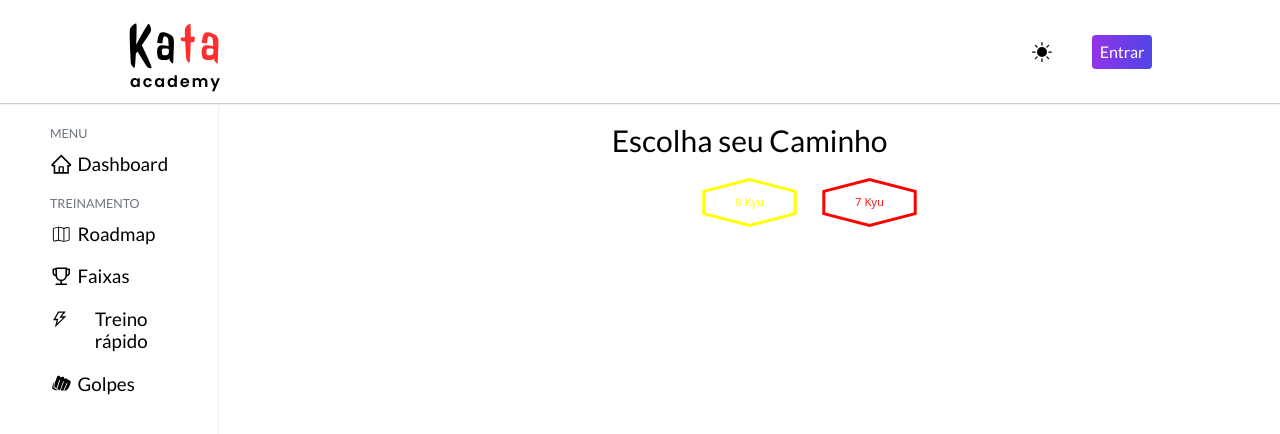
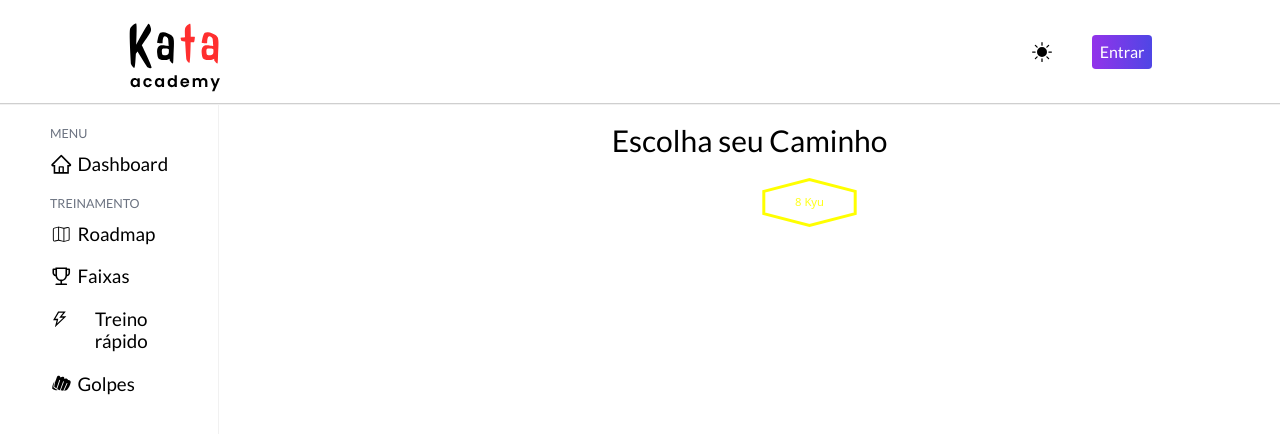
Before and after one commit to lucaspari/kata-academy, a Next.js app: page /faixas in a window 1280 px wide. Shown: the top 434 px of the page. Built offline with nearby package versions, Linux system fonts and the light colour scheme; no server answers.

Commit message:
feat: removed red belt

```diff
--- a/src/app/faixas/page.tsx
+++ b/src/app/faixas/page.tsx
@@ -27,13 +27,6 @@ export default function Faixa() {
               faixa="8 Kyu"
             />
           </Link>
-          <Link href={"/trilha/Faixa-vermelha"}>
-            <Polygon
-              color="red"
-              className="text-[#ff1a1a] text-lg"
-              faixa="7 Kyu"
-            />
-          </Link>
         </div>
       </main>
     </div>
```
